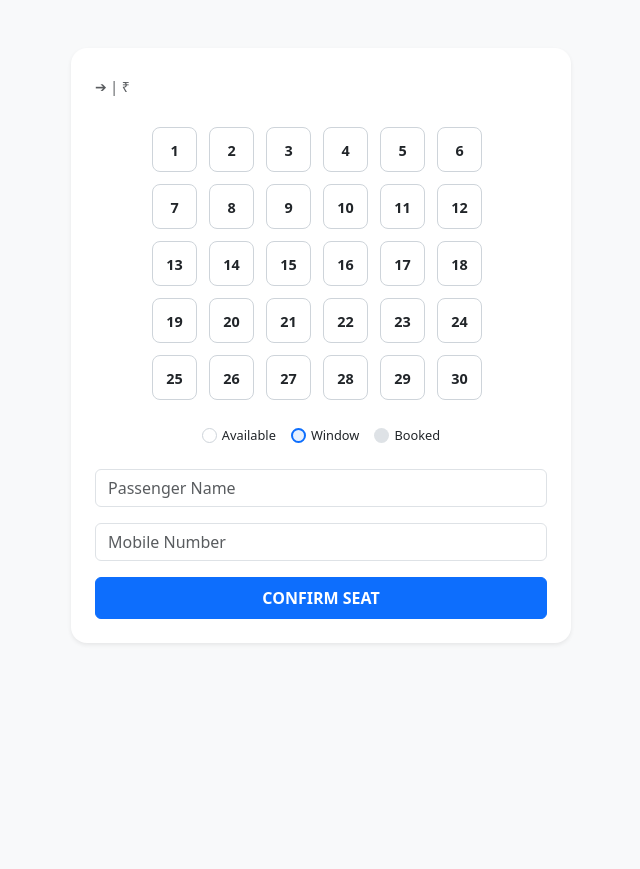
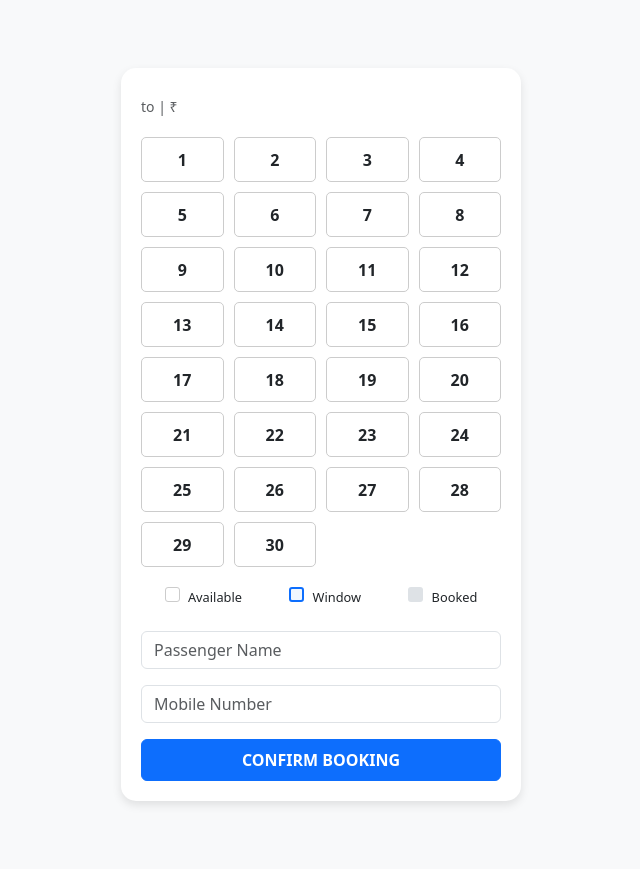
Before and after one commit to upadhyaaman593-dev/bus-booking-bihar, a Flask app: template templates/seats.html in a window 1280 px wide. Shown: the whole page, without its empty margins (319-959 px from the left). Before the commit the page ends 644 px from the top, so only its background shows below. Run offline with Flask 3, Linux system fonts and the light colour scheme; the template is opened without the code that fills it, so the values that code supplies are empty; some libraries are stand-ins or nearby versions.

Commit message:
Update seats.html

```diff
--- a/templates/seats.html
+++ b/templates/seats.html
@@ -4,56 +4,53 @@
     <meta charset="UTF-8">
     <meta name="viewport" content="width=device-width, initial-scale=1.0">
     <link href="https://cdn.jsdelivr.net/npm/bootstrap@5.3.0/dist/css/bootstrap.min.css" rel="stylesheet">
-    <title>Select Seats - {{ bus.bus_name }}</title>
+    <title>Select Seat - {{ bus.bus_name }}</title>
     <style>
-        .seat-container { display: flex; flex-wrap: wrap; max-width: 350px; margin: 0 auto; }
+        .seat-container { max-width: 400px; margin: 20px auto; background: white; padding: 20px; border-radius: 15px; box-shadow: 0 4px 10px rgba(0,0,0,0.1); }
+        .bus-grid { display: grid; grid-template-columns: repeat(4, 1fr); gap: 10px; margin-top: 20px; }
         .seat {
-            width: 45px; height: 45px; margin: 6px;
-            border: 1px solid #ced4da; border-radius: 8px;
-            cursor: pointer; text-align: center; line-height: 45px;
-            font-weight: bold; font-size: 0.9rem; transition: 0.2s;
+            height: 45px; border: 1px solid #ddd; border-radius: 5px;
+            text-align: center; line-height: 45px; cursor: pointer; font-weight: bold;
         }
-        .seat:hover { background-color: #f0f0f0; }
+        /* Color Logic */
+        .available { background-color: #fff; border: 1px solid #ccc; }
         .booked { background-color: #dee2e6 !important; color: #adb5bd; cursor: not-allowed; border: none; }
-        .selected { background-color: #28a745 !important; color: white; border-color: #28a745; }
+        .selected { background-color: #28a745 !important; color: white; border: none; }
 
-        /* WINDOW SEAT STYLE: Blue border and background */
-        .window-seat { border: 2px solid #0d6efd !important; background-color: #e7f1ff; color: #0d6efd; }
+        /* WINDOW SEAT: Blue border */
+        .window-seat { border: 2px solid #0d6efd !important; background-color: #f0f7ff; }
 
-        .legend { display: flex; justify-content: center; gap: 15px; font-size: 0.8rem; margin-top: 20px; }
-        .legend-item { display: flex; align-items: center; gap: 5px; }
+        .legend { display: flex; justify-content: space-around; margin-top: 20px; font-size: 0.8rem; }
+        .legend-box { width: 15px; height: 15px; display: inline-block; border-radius: 3px; margin-right: 5px; }
     </style>
 </head>
 <body class="bg-light">
 
 <div class="container py-5">
-    <div class="card shadow-sm border-0 rounded-4 p-4 mx-auto" style="max-width: 500px;">
-        <h4 class="fw-bold mb-1">{{ bus.bus_name }}</h4>
-        <p class="text-muted small mb-4">{{ bus.route_from }} ➔ {{ bus.route_to }} | ₹{{ bus.fare }}</p>
+    <div class="seat-container">
+        <h4 class="fw-bold">{{ bus.bus_name }}</h4>
+        <p class="text-muted small">{{ bus.route_from }} to {{ bus.route_to }} | ₹{{ bus.fare }}</p>
 
-        <div class="seat-container">
+        <div class="bus-grid">
             {% for i in range(1, 31) %}
                 {% set s_no = i|string %}
-                <div class="seat
-                    {% if s_no in booked_seats %} booked
-                    {% elif s_no in window_seats %} window-seat
-                    {% endif %}"
-                    onclick="selectSeat('{{ s_no }}', this)">
+                <div id="seat-{{ s_no }}"
+                     class="seat {% if s_no in booked_seats %} booked {% elif s_no in window_seats %} window-seat {% else %} available {% endif %}"
+                     onclick="selectSeat('{{ s_no }}')">
                     {{ s_no }}
                 </div>
             {% endfor %}
         </div>
 
         <div class="legend">
-            <div class="legend-item"><div class="seat" style="width:15px;height:15px;margin:0;"></div> Available</div>
-            <div class="legend-item"><div class="seat window-seat" style="width:15px;height:15px;margin:0;"></div> Window</div>
-            <div class="legend-item"><div class="seat booked" style="width:15px;height:15px;margin:0;"></div> Booked</div>
+            <div><span class="legend-box available"></span> Available</div>
+            <div><span class="legend-box window-seat" style="border: 1px solid blue;"></span> Window</div>
+            <div><span class="legend-box booked"></span> Booked</div>
         </div>
 
         <form action="/process_booking" method="POST" class="mt-4">
             <input type="hidden" name="bus_id" value="{{ bus.id }}">
-            <input type="hidden" name="seat_no" id="seat_input" required>
-            <input type="hidden" name="fare" value="{{ bus.fare }}">
+            <input type="hidden" name="seat_no" id="selected_seat" required>
 
             <div class="mb-3">
                 <input type="text" name="p_name" class="form-control" placeholder="Passenger Name" required>
@@ -61,17 +58,23 @@
             <div class="mb-3">
                 <input type="number" name="p_mobile" class="form-control" placeholder="Mobile Number" required>
             </div>
-            <button type="submit" class="btn btn-primary w-100 fw-bold py-2">CONFIRM SEAT</button>
+
+            <button type="submit" class="btn btn-primary w-100 fw-bold py-2">CONFIRM BOOKING</button>
         </form>
     </div>
 </div>
 
 <script>
-    function selectSeat(id, el) {
-        if(el.classList.contains('booked')) return;
+    function selectSeat(id) {
+        let seatEl = document.getElementById('seat-' + id);
+        if (seatEl.classList.contains('booked')) return;
+
+        // Remove previous selection
         document.querySelectorAll('.seat').forEach(s => s.classList.remove('selected'));
-        el.classList.add('selected');
-        document.getElementById('seat_input').value = id;
+
+        // Add new selection
+        seatEl.classList.add('selected');
+        document.getElementById('selected_seat').value = id;
     }
 </script>
 
```
